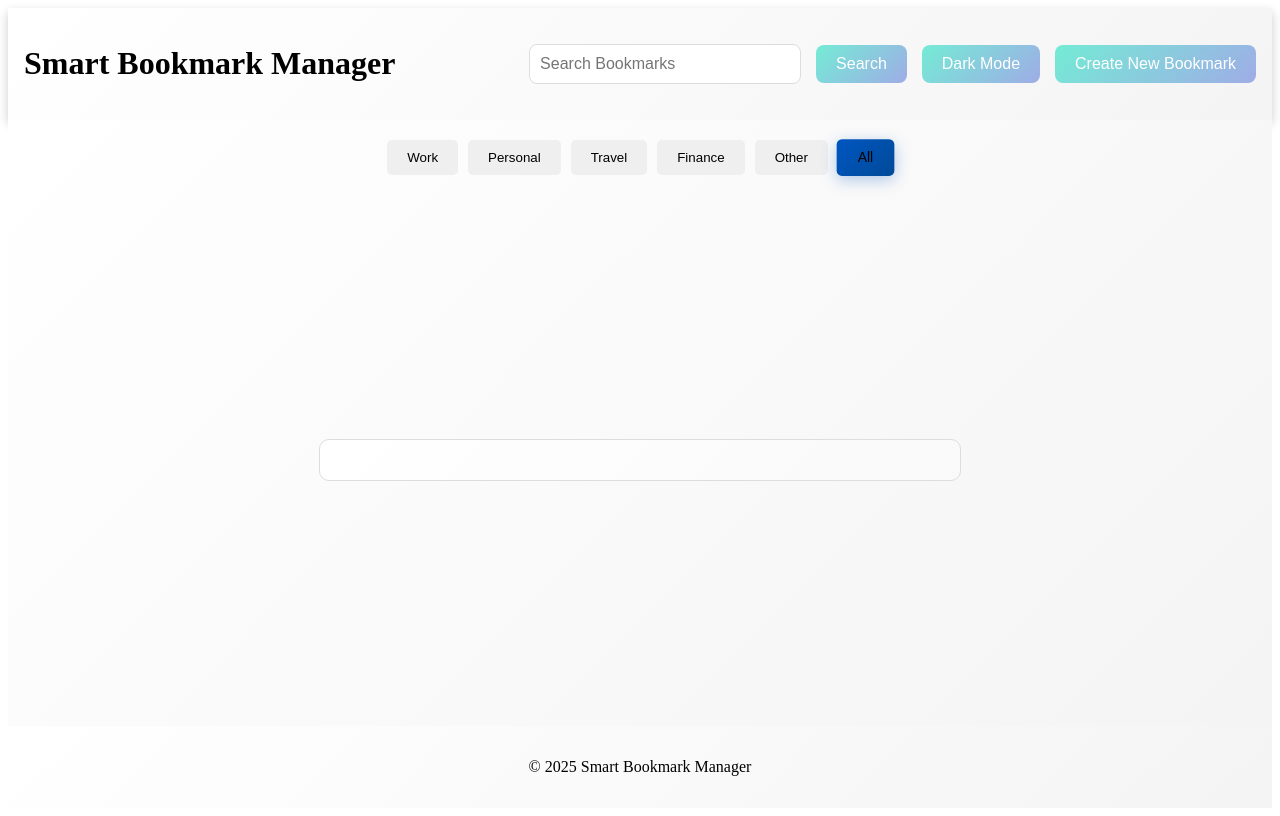
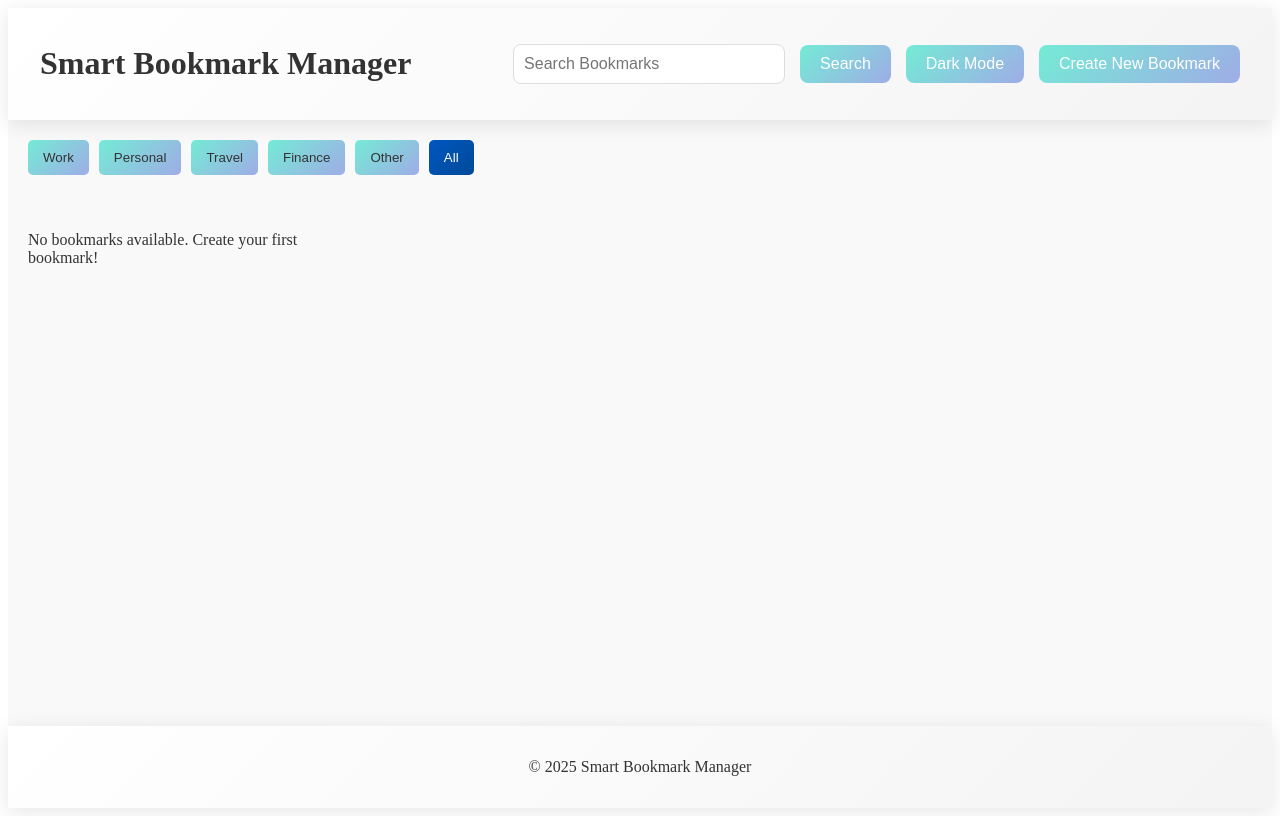
Before and after one commit to CoderToLearn99/BookmarkManager, a Vue app: page / in a window 1280 px wide. Built offline with nearby package versions, Linux system fonts and the light colour scheme; the HTML template or start-up script is replaced by a standard one.

Commit message:
Update App.vue

```diff
--- a/src/App.vue
+++ b/src/App.vue
@@ -7,11 +7,10 @@
       @showCreateBookmark="showCreateBookmarkForm"
       @update:searchQuery="searchQuery = $event"
     />
-    <!-- Bookmark Form Popup -->
-    <router-view :editingBookmark="editingBookmark" @add-bookmark="addBookmark" />
-    <!-- Main Content Section (Bookmarks List & Bookmark Details) -->
-    <div class="main-content" :class="mode">
-      <!-- Filter buttons (above bookmark list) -->
+
+    <router-view :mode="mode" :editingBookmark="editingBookmark" @add-bookmark="addBookmark" />
+
+    <div class="main-content" :mode="mode">
       <div class="category-filters">
         <button
           v-for="category in categories"
@@ -25,13 +24,22 @@
           All
         </button>
       </div>
-      <!-- Bookmark List -->
+
+      <!-- Conditional Rendering for Bookmarks -->
+      <div class="bookmark-list">
+        <template v-if="filteredBookmarks.length === 0">
+          <p>No bookmarks available. Create your first bookmark!</p>
+        </template>
+        <template v-else>
           <BookmarkList
             :bookmarks="filteredBookmarks"
+            :mode="mode"
             @select-bookmark="showBookmarkDetails"
           />
-      <!-- Bookmark Details Section (on the right side) -->
-      <div v-if="selectedBookmark" class="bookmark-details">
+        </template>
+      </div>
+
+      <div v-if="selectedBookmark" class="bookmark-details" :class="mode">
         <h3>Bookmark Details</h3>
         <p><strong>URL:</strong> {{ selectedBookmark.url }}</p>
         <p><strong>Title:</strong> {{ selectedBookmark.title }}</p>
@@ -42,16 +50,13 @@
         <button @click="selectedBookmark = null">Close</button>
       </div>
     </div>
-  <AppFooter :mode="mode"/>
+
+    <AppFooter :mode="mode" />
   </div>
 </template>
 
 <script>
-//import { createRouter, createWebHistory } from 'vue-router';
-
-//import { ref } from 'vue';
 import AppHeader from './components/AppHeader.vue';
-//import BookmarkForm from './components/BookmarkForm.vue';
 import BookmarkList from './components/BookmarkList.vue';
 import AppFooter from './components/AppFooter.vue';
 
@@ -64,30 +69,26 @@ export default {
   },
   data() {
     return {
-      mode: 'light', // Default mode
+      mode: localStorage.getItem('mode') || 'light',
       searchQuery: '',
-      searchTerm: '',
-      showForm: false,
       categories: ['Work', 'Personal', 'Travel', 'Finance', 'Other'],
       bookmarks: [],
       bookmarkIdCounter: 1,
       selectedBookmark: null,
-      selectedCategory: 'All', // Default to showing all bookmarks
+      selectedCategory: 'All',
       editingBookmark: null,
     };
   },
   computed: {
     filteredBookmarks() {
-      // Start with category filtering
       let categoryFiltered = this.selectedCategory === 'All'
         ? this.bookmarks
         : this.bookmarks.filter(bookmark => bookmark.category === this.selectedCategory);
 
-    // Then apply search filtering separately
       if (this.searchQuery.trim()) {
         const lowerQuery = this.searchQuery.toLowerCase();
         return categoryFiltered.filter(bookmark =>
-        (bookmark.title?.toLowerCase().includes(lowerQuery) || '') ||  // Safe access using `?.`
+          (bookmark.title?.toLowerCase().includes(lowerQuery) || '') ||
           (bookmark.url?.toLowerCase().includes(lowerQuery) || '') ||
           (bookmark.tags?.toLowerCase().includes(lowerQuery) || '')
         );
@@ -99,24 +100,21 @@ export default {
   methods: {
     toggleMode() {
       this.mode = this.mode === 'light' ? 'dark' : 'light';
+      localStorage.setItem('mode', this.mode);
       document.body.classList.toggle('dark-mode', this.mode === 'dark');
       document.body.classList.toggle('light-mode', this.mode === 'light');
-      localStorage.setItem('mode', this.mode); // Store mode preference
     },
     showCreateBookmarkForm() {
-      this.$router.push('/bookmark-form')
+      this.$router.push('/bookmark-form');
     },
-
     addBookmark(newBookmark) {
       if (this.editingBookmark) {
-        // If editing, find the existing bookmark and update it
         const index = this.bookmarks.findIndex(b => b.id === this.editingBookmark.id);
         if (index !== -1) {
           this.bookmarks[index] = { ...newBookmark, id: this.editingBookmark.id };
         }
-        this.editingBookmark = null; // Reset editing state
+        this.editingBookmark = null;
       } else {
-        // Otherwise, add as a new bookmark
         this.bookmarks.push({
           id: this.bookmarkIdCounter++,
           ...newBookmark
@@ -134,227 +132,176 @@ export default {
       this.editingBookmark = null;
     },
     editBookmark(bookmark) {
-      // You can implement editing logic here (e.g., show the form with existing data)
-      this.editingBookmark = { ...bookmark }; // Clone object to avoid modifying directly
+      this.editingBookmark = { ...bookmark };
       this.$router.push({ name: 'edit-bookmark', params: { id: bookmark.id } });
-      //alert(`Edit bookmark with ID: ${bookmark.id}`);
     },
     deleteBookmark(bookmarkId) {
       this.bookmarks = this.bookmarks.filter(bookmark => bookmark.id !== bookmarkId);
-      this.selectedBookmark = null;  // Close the details view after deletion
+      this.selectedBookmark = null;
     },
     filterBookmarks(category) {
       this.selectedCategory = category;
     }
   },
   mounted() {
-      this.mode = localStorage.getItem('mode') || 'light'; // Retrieve stored mode
     document.body.classList.add(this.mode === 'dark' ? 'dark-mode' : 'light-mode');
   },
 };
 </script>
 
 <style scoped>
+/* Base Styles */
+body {
+  margin: 0;
+  font-family: 'Poppins', sans-serif;
+  transition: background-color 0.3s ease, color 0.3s ease;
+}
 
+/* App Container */
 #app {
   display: flex;
   flex-direction: column;
-  min-height: 100vh; /* Full viewport height */
+  min-height: 100vh;
 }
 
-
-
-
-
-/* Main content container */
+/* Main Content */
 .main-content {
-  flex: 1;
   display: flex;
-  flex-direction: column; /* Changed to column for vertical stacking */
+  flex-direction: column; /* Stack content vertically */
   padding: 20px;
-  gap: 20px;
+  gap: 20px; /* Space between elements */
+  transition: background-color 0.3s ease;
 }
 
-.AppFooter {
-  margin-top: auto; /* Pushes footer to the bottom */
-  background: #333;
-  color: white;
-  text-align: center;
-  padding: 15px;
+/* Header and Footer */
+header,
+footer {
+  padding: 1rem 2rem; /* Increased padding for header and footer */
+  box-shadow: 0 4px 20px rgba(0, 0, 0, 0.1); /* Soft shadow */
+  transition: background 0.3s ease, color 0.3s ease;
 }
 
+footer {
+  margin-top: auto; /* Ensure footer is at the bottom */
+}
 
-/* Category filters styling */
+/* Category Filters */
 .category-filters {
   display: flex;
   gap: 10px;
   margin-bottom: 20px;
-  flex-wrap: wrap;
-  justify-content: center; /* Center the filters */
+  flex-wrap: wrap; /* Allow wrapping of buttons */
 }
 
-/* Filter button styles */
+/* Filter Button Styles */
 .category-filters button {
-  padding: 10px 20px;
-  background-color: linear-gradient(135deg, #74ebd5 0%, #9face6 100%); /* Gradient background for buttons */
-  color: black !important;
+  padding: 10px 15px;
+  background: linear-gradient(135deg, #74ebd5 0%, #9face6 100%);
+  color: #333; /* Default text color */
   border: none;
+  border-radius: 5px;
   cursor: pointer;
-  border-radius: 5px;
-  transition: background 0.3s ease, transform 0.3s ease, box-shadow 0.3s ease; /* Smooth transition */
+  transition: background 0.3s ease, transform 0.3s ease, box-shadow 0.3s ease;
 }
 
-/* Active button style */
+/* Active Filter Button */
 .category-filters button.active {
-  background: linear-gradient(135deg, #0056c1 0%, #004a98 100%); /* Darker gradient for active buttons */
-  box-shadow: 0 4px 15px rgba(0, 86, 193, 0.3); /* Stronger shadow for active state */
-  transform: scale(1.05); /* Slightly enlarge active button */
+  background: linear-gradient(135deg, #0056c1 0%, #004a98 100%);
   color: white;
 }
 
-/* Filter button styles */
-.bookmark-details button {
-  padding: 10px 20px;
-  background-color: linear-gradient(135deg, #74ebd5 0%, #9face6 100%); /* Gradient background for buttons */
-  color: black !important;
-  border: none;
-  cursor: pointer;
-  border-radius: 5px;
-  transition: background 0.3s ease, transform 0.3s ease, box-shadow 0.3s ease; /* Smooth transition */
+/* Bookmark List */
+.bookmark-list {
+  display: grid; /* Use grid layout for bookmarks */
+  grid-template-columns: repeat(auto-fill, minmax(250px, 1fr)); /* Responsive grid */
+  gap: 15px; /* Space between cards */
 }
 
-/* Active button style */
-.bookmark-details.active {
-  background: linear-gradient(135deg, #0056c1 0%, #004a98 100%); /* Darker gradient for active buttons */
-  box-shadow: 0 4px 15px rgba(0, 86, 193, 0.3); /* Stronger shadow for active state */
-  transform: scale(1.05); /* Slightly enlarge active button */
-  color: white;
+/* Individual Bookmark Card */
+.bookmark-card {
+  background: #ffffff; /* White background */
+  border: 1px solid #ddd; /* Border for cards */
+  border-radius: 10px; /* Rounded corners */
+  padding: 15px; /* Padding inside cards */
+  cursor: pointer; /* Pointer cursor for cards */
+  transition: transform 0.3s ease, box-shadow 0.3s ease;
 }
 
-/* Inactive button style */
-.bookmark-details button.inactive {
-  background: #f4f4f4; /* Light gray for inactive buttons */
-  color: #000000 !important; /* Darker text for contrast */
-  border: 1px solid #ccc; /* Border for inactive buttons */
+/* Hover Effect for Bookmark Cards */
+.bookmark-card:hover {
+  transform: translateY(-3px); /* Lift effect on hover */
+  box-shadow: 0 4px 15px rgba(0, 0, 0, 0.2); /* Enhanced shadow on hover */
 }
 
-/* Hover effect */
-.bookmark-details button:hover {
-  background: linear-gradient(135deg, #66dbd0 0%, #89c0de 100%); /* Lighten gradient on hover */
-  color: white; /* Keep text color white on hover */
-  transform: scale(1.03); /* Slightly enlarge on hover */
+/* Bookmark Details Section */
+.bookmark-details {
+  width: 100%; /* Full width for details */
+  padding: 20px;
+  border-radius: 10px; /* Rounded corners */
+  box-shadow: 0 2px 10px rgba(0, 0, 0, 0.1); /* Soft shadow */
+  background: linear-gradient(135deg, #f4f4f4 0%, #ffffff 100%); /* Light background */
 }
 
-/* Inactive button style */
-.category-filters button.inactive {
-  background: #f4f4f4; /* Light gray for inactive buttons */
-  color: black !important; /* Darker text for contrast */
-  border: 1px solid #ccc; /* Border for inactive buttons */
+/* Bookmark Details Heading */
+.bookmark-details h3 {
+  margin: 0 0 15px; /* Space below heading */
 }
 
-/* Hover effect */
-.category-filters button:hover {
-  background: linear-gradient(135deg, #66dbd0 0%, #89c0de 100%); /* Lighten gradient on hover */
-  color: white; /* Keep text color white on hover */
-  transform: scale(1.03); /* Slightly enlarge on hover */
+/* Button Styles within Bookmark Details */
+.bookmark-details button {
+  padding: 10px 15px;
+  margin-right: 10px; /* Space between buttons */
+  background: linear-gradient(135deg, #74ebd5 0%, #9face6 100%);
+  color: white;
+  border: none;
+  border-radius: 5px;
+  cursor: pointer;
+  transition: background 0.3s ease;
 }
 
-/* Bookmark details section styling */
-.bookmark-details {
-  width: 30%; /* Full width for the details section */
-  padding: 20px;
-  margin-left: 20px; /* Space between the list and details */
-  border: 1px solid #ddd; /* Border for separation */
-  background: linear-gradient(135deg, #74ebd5 0%, #9face6 100%); /* Gradient background */
-  border-radius: 10px; /* Rounded corners */
-  box-shadow: 0 4px 12px rgba(0, 0, 0, 0.15); /* Deeper shadow for depth */
-  transition: transform 0.3s ease, box-shadow 0.3s ease;
-}
-.bookmark-card.light {
-  background: linear-gradient(135deg, #74ebd5 0%, #9face6 100%);
+/* Button Hover Effects */
+.bookmark-details button:hover {
+  background: linear-gradient(135deg, #66dbd0 0%, #89c0de 100%);
 }
 
-/* Dark Mode */
-.bookmark-card.dark {
-  background-color: #333333;
-  color: #fff;
+/* Light Mode Styles */
+.light {
+  background-color: #f9f9f9; /* Light mode background */
+  color: #333; /* Text color in light mode */
 }
 
-
-.bookmark-details:hover {
-  transform: translateY(-2px); /* Slight lift on hover */
-  box-shadow: 0 8px 20px rgba(0, 0, 0, 0.25);
+/* Dark Mode Styles */
+.dark {
+  background-color: #333; /* Dark mode background */
+  color: #f5f5f5; /* Text color in dark mode */
 }
 
-/* Bookmark list styling */
-.bookmark-list {
-  width: 70%; /* Full width for the list */
-  overflow-y: auto; /* Enable vertical scrolling */
-  padding: 20px; /* Padding for better spacing */
-  border: 1px solid #ddd; /* Border for separation */
-  border-radius: 10px; /* Rounded corners */
-  background: linear-gradient(135deg, #ffffff 0%, #f9f9f9 100%); /* Gradient background */
+/* Dark Mode Specific Styles */
+.dark .bookmark-details {
+  background: #444; /* Dark background for details */
 }
 
-/* Individual bookmark card styling */
-.bookmark-card {
-  background: linear-gradient(135deg, #74ebd5 0%, #9face6 100%); /* White background for individual cards */
-  border: 1px solid #ddd; /* Border for cards */
-  border-radius: 10px; /* Rounded corners for cards */
-  margin: 10px 0; /* Margin between cards */
-  padding: 15px; /* Padding inside cards */
-  cursor: pointer; /* Pointer cursor for cards */
-  transition: transform 0.3s ease, box-shadow 0.3s ease; /* Animation for hover effects */
-  box-shadow: 0 2px 5px rgba(0, 0, 0, 0.1); /* Subtle shadow for depth */
-}
-.bookmark-card.light {
-  background: linear-gradient(135deg, #74ebd5 0%, #9face6 100%);;
+.dark .bookmark-card {
+  background: #555; /* Dark card background */
+  border: 1px solid #666; /* Dark border */
 }
 
-/* Dark Mode */
-.bookmark-card.dark {
-  background-color: #333333;
-  color: #fff;
+/* Responsive Design Adjustments */
+@media (max-width: 768px) {
+  .main-content {
+    padding: 10px; /* Less padding on smaller screens */
   }
 
-/* Hover effect for bookmark cards */
-.bookmark-card:hover {
-  transform: translateY(-3px); /* Lift effect on hover */
-  box-shadow: 0 4px 10px rgba(0, 0, 0, 0.2); /* Enhanced shadow on hover */
+  .bookmark-list {
+    grid-template-columns: 1fr; /* Stack cards on top of each other */
   }
 
-.main-content.light {
-  background: linear-gradient(135deg, #ffffff 0%, #f4f4f4 100%);
-}
-
-/* Dark Mode */
-.main-content.dark {
-  background-color: #333333;
-  color: #fff;
-}
-
-/* Responsive Design for smaller screens */
-@media (max-width: 768px) {
-  .main-content {
-    flex-direction: column; /* Stack elements vertically on small screens */
-  }
-
-  .bookmark-details {
-    border-left: none; /* Remove left border for smaller screens */
-    border-top: 1px solid #ddd; /* Add top border for distinction */
-  }
-
-  .bookmark-list,
-  .bookmark-details {
-    width: 100%; /* Make both sections full width on small screens */
-    margin-left: 0; /* Remove left margin on small screens */
-    margin-top: 20px; /* Add margin between sections */
+  .category-filters {
+    flex-direction: column; /* Stack filters vertically */
   }
 
   .category-filters button {
-    padding: 8px 16px; /* Adjust padding for smaller screens */
-    font-size: 0.9rem; /* Slightly smaller font size */
+    width: 100%; /* Full width for buttons on mobile */
   }
 }
-
 </style>
```
Lines whose indentation alone changed are shown as unchanged.
